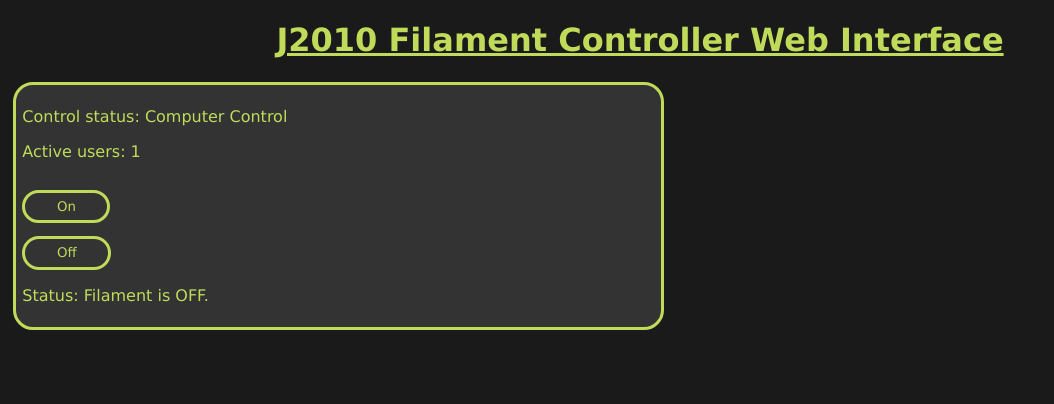
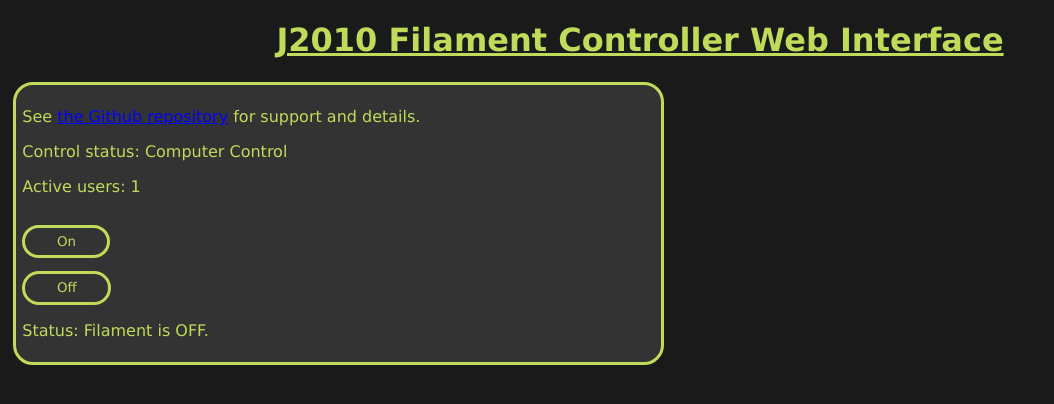
Before and after one commit to featherfeet/FilamentController, a Flask app: page / in a window 1280 px wide. Shown: the top 404 px of the page, without its empty margins (0-1054 px from the left). Run offline with Flask 2, Linux system fonts and the light colour scheme; parts of the project's set-up code (start-up, migrations or seed data) failed here and were passed over.

Commit message:
Added Github link to homepage.

```diff
--- a/templates/index.html
+++ b/templates/index.html
@@ -13,6 +13,9 @@
 	<body>
 		{% raw %}
 			<div id="vue_div">
+                <p>
+                    See <a href="https://github.com/featherfeet/FilamentController">the Github repository</a> for support and details.
+                </p>
 				<p>
 					Control status: {{ computer_control ? "Computer Control" : "Manual (Knob) Control" }}
 				</p>
```
